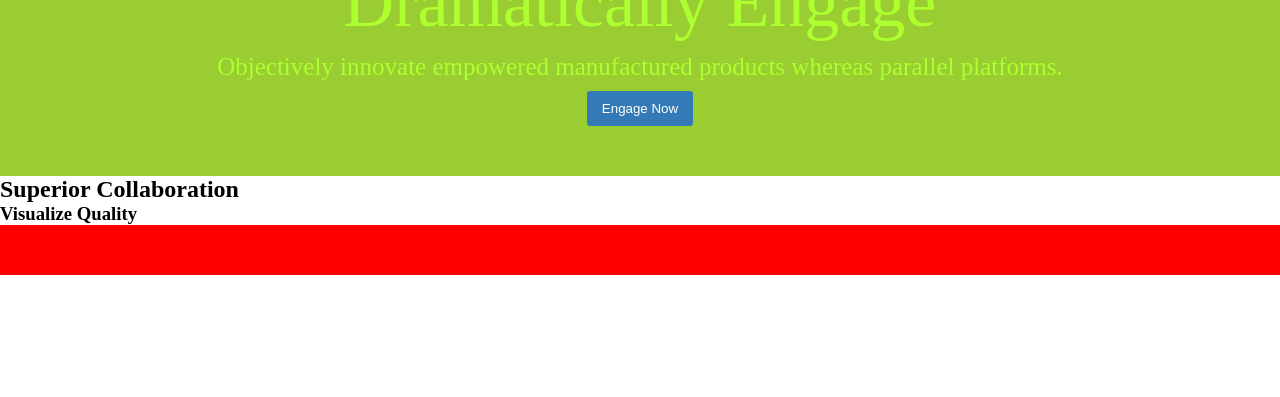
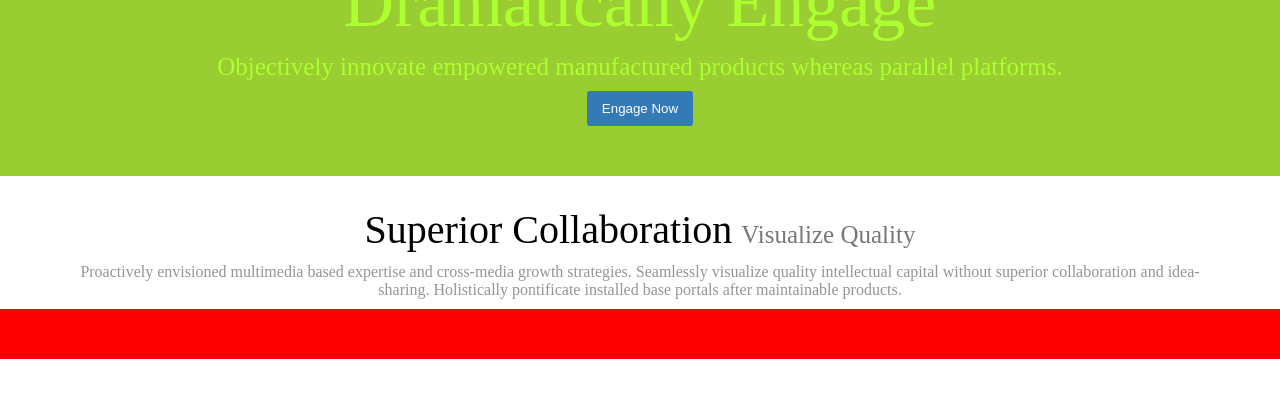
Before and after one commit to CaptainEmil/web-site, a plain HTML site: page index.html in a window 1280 px wide. Shown: the part 137-534 px from the top of the page. Drawn offline with Linux system fonts and the light colour scheme; files whose address does not match are found by name.

Commit message:
replaced divs in main with sections, added styling to the text in section-2, renamed and added variables

```diff
--- a/index.html
+++ b/index.html
@@ -81,36 +81,41 @@
             </div>
         </header>
         <main>
-            <div class="section-1">
+            <section class="section-1">
                 <div class="section-1-container">
-                    <h1 class="heading">
+                    <h1 class="section-1-heading">
                         Dramatically Engage
                     </h1>
-                    <p class="subheading">
+                    <p class="section-1-subheading">
                         Objectively innovate empowered manufactured products whereas parallel platforms.
                     </p>
                     <button class="main-heading-button" type="button">
                         Engage Now
                     </button>
                 </div>
-            </div>
-            <div class="section-2">
+            </section>
+            <section class="section-2">
                 <div class="section-2-container">
-                    <div class="section-2-heading-container">
+                    <div class="section-2-text-container">
                         <div class="section-2-headings">
-                            <h2 class="section2-heading-1">Superior Collaboration</h2>
+                            <h2 class="section-2-heading-1">Superior Collaboration</h2>
                             <h3 class="section-2-heading-2">Visualize Quality</h3>
                         </div>
-
+                        <div class="section-2-subheading">
+                            Proactively envisioned multimedia based expertise and
+                            cross-media growth strategies. Seamlessly visualize quality
+                            intellectual capital without superior collaboration and idea-sharing.
+                            Holistically pontificate installed base portals after maintainable products.
+                        </div>
                     </div>
 
                 </div>
-            </div>
-            <div class="section-3">
+            </section>
+            <section class="section-3">
                 <div class="section-3-container">
 
                 </div>
-            </div>
+            </section>
         </main>
         <footer>
             <div class="footer-container">
--- a/styles/global.css
+++ b/styles/global.css
@@ -7,6 +7,15 @@
     grid-template-rows: var(--header-footer-height) 1fr var(--header-footer-height);
 }
 
+
+h1,
+h2,
+h3,
+h4,
+h5,
+h6 {
+    font-weight: var(--headings-font-size);
+}
 
 button {
     border-radius: 3px;
--- a/styles/main.css
+++ b/styles/main.css
@@ -2,13 +2,13 @@
 @import url("./styles/variables/sizes.css");
 
 .section-1 {
-    background-color: var(--main-heading-bg-color);
-    color: var(--main-heading-font-color);
+    background-color: var(--section-1-bg-color);
+    color: var(--section-1-font-color);
     text-align: center;
 }
 
 .section-1-container {
-    max-width: 1170px;
+    max-width: var(--content-max-width);
     margin: 0 auto;
     display: flex;
     flex-direction: column;
@@ -18,12 +18,11 @@
     gap: 10px;
 }
 
-.heading {
-    font-size: var(--heading-font-size);
-    font-weight: 100;
+.section-1-heading {
+    font-size: var(--section-1-heading-font-size);
 }
 
-.subheading {
+.section-1-subheading {
     font-size: 25px;
 }
 
@@ -38,9 +37,45 @@
     background-color: var(--main-heading-button-active-bg-color);
 }
 
+.section-2-container {
+    margin: 0 auto;
+    max-width: var(--content-max-width);
+    padding-top: 20px;
+}
+
+.section-2-headings {
+    margin: 10px auto;
+    width: fit-content;
+    height: fit-content;
+}
+
+.section-2-heading-1,
+.section-2-heading-2 {
+    display: inline;
+}
+
+.section-2-heading-1 {
+    color: var(--section-2-primary-heading-font-color);
+    font-size: var(--section-2-primary-heading-font-size);
+}
+
+.section-2-heading-2 {
+    margin-left: 5px;
+    color: var(--section-2-secondary-heading-font-color);
+    font-size: var(--section-2-secondary-heading-font-size);
+}
+
+
+
+.section-2-subheading {
+    margin: 10px;
+    text-align: center;
+    color: var(--section-2-primary-font-color);
+}
+
 
 @media screen and  (max-width: 800px) {
-    .heading {
-        font-size: calc(var(--heading-font-size) / 1.5);
+    .section-1-heading {
+        font-size: calc(var(--section-1-heading-font-size) / 1.5);
     }
 }
--- a/styles/variables/colors.css
+++ b/styles/variables/colors.css
@@ -9,7 +9,13 @@
     --main-heading-button-active-bg-color: #286090;
     --primary-font-color: #262626;
     --services-nav-hover-bg:#f5f5f5;
-    --main-heading-font-color: #adff2f;
-    --main-heading-bg-color: #9acd32;
+    --section-1-font-color: #adff2f;
+    --section-1-bg-color: #9acd32;
+    --section-2-primary-heading-font-color: #000;
+    --section-2-secondary-heading-font-color: #777;
+    --section-2-primary-font-color: #959595;
+    --section-2-bg-color: #fff;
+    --section-3-font-color: #adff2f;
+    --section-3-bg-color: #9acd32;
     --header-button-active-bg-color: #e6e6e6;
 }
--- a/styles/variables/sizes.css
+++ b/styles/variables/sizes.css
@@ -1,4 +1,5 @@
 :root {
+    --content-max-width: 1170px;
     --burger-menu-button-container-margin-right: 20px;
     --burger-menu-button-height: 70%;
     --burger-menu-button-width: 45px;
@@ -6,5 +7,8 @@
     --header-li-padding: 10px;
     --header-footer-height: 50px;
     --main-sections-padding: 50px;
-    --heading-font-size: 70px;
+    --section-1-heading-font-size: 70px;
+    --section-2-primary-heading-font-size: 40px;
+    --section-2-secondary-heading-font-size: 25px;
+    --headings-font-weight: 100;
 }
```
